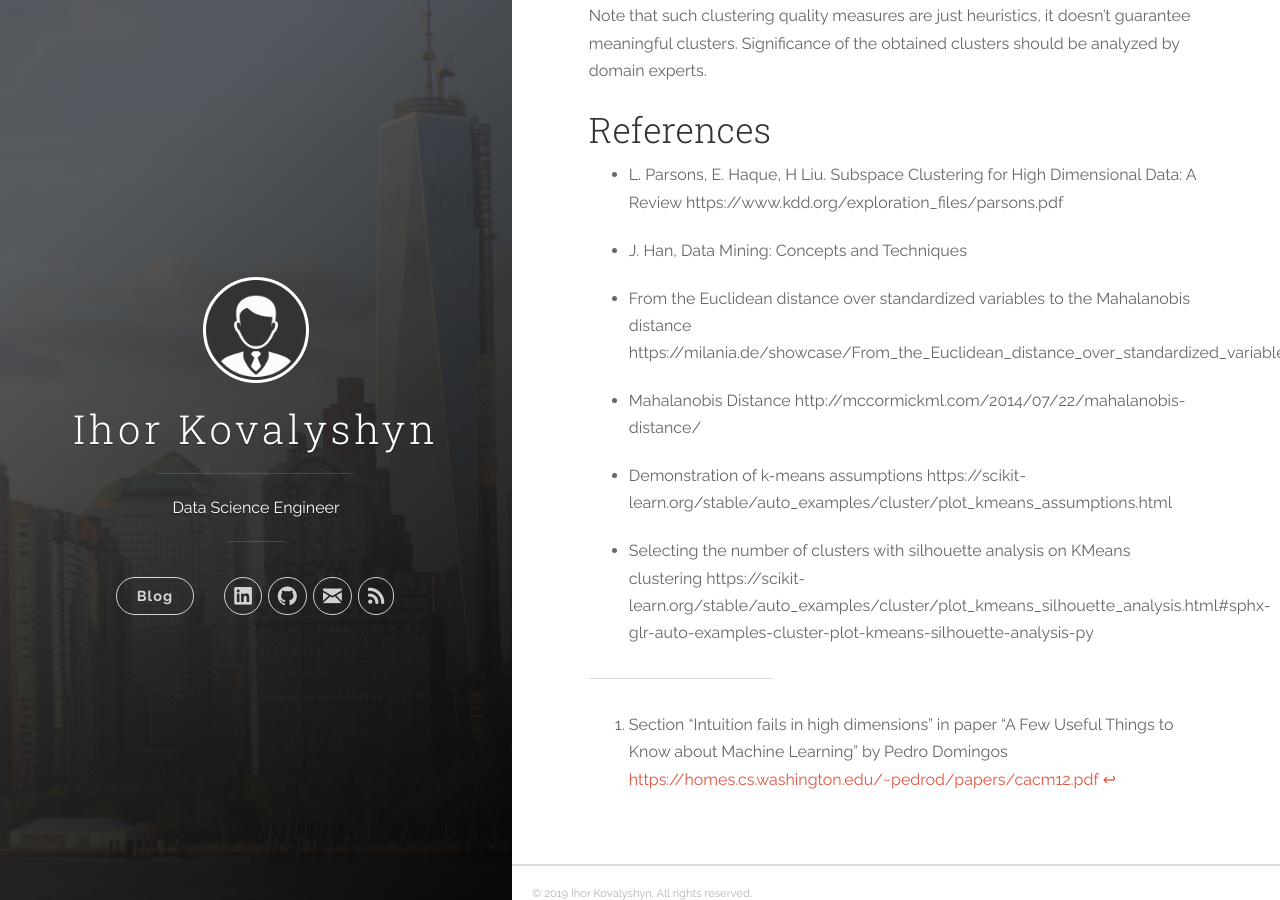
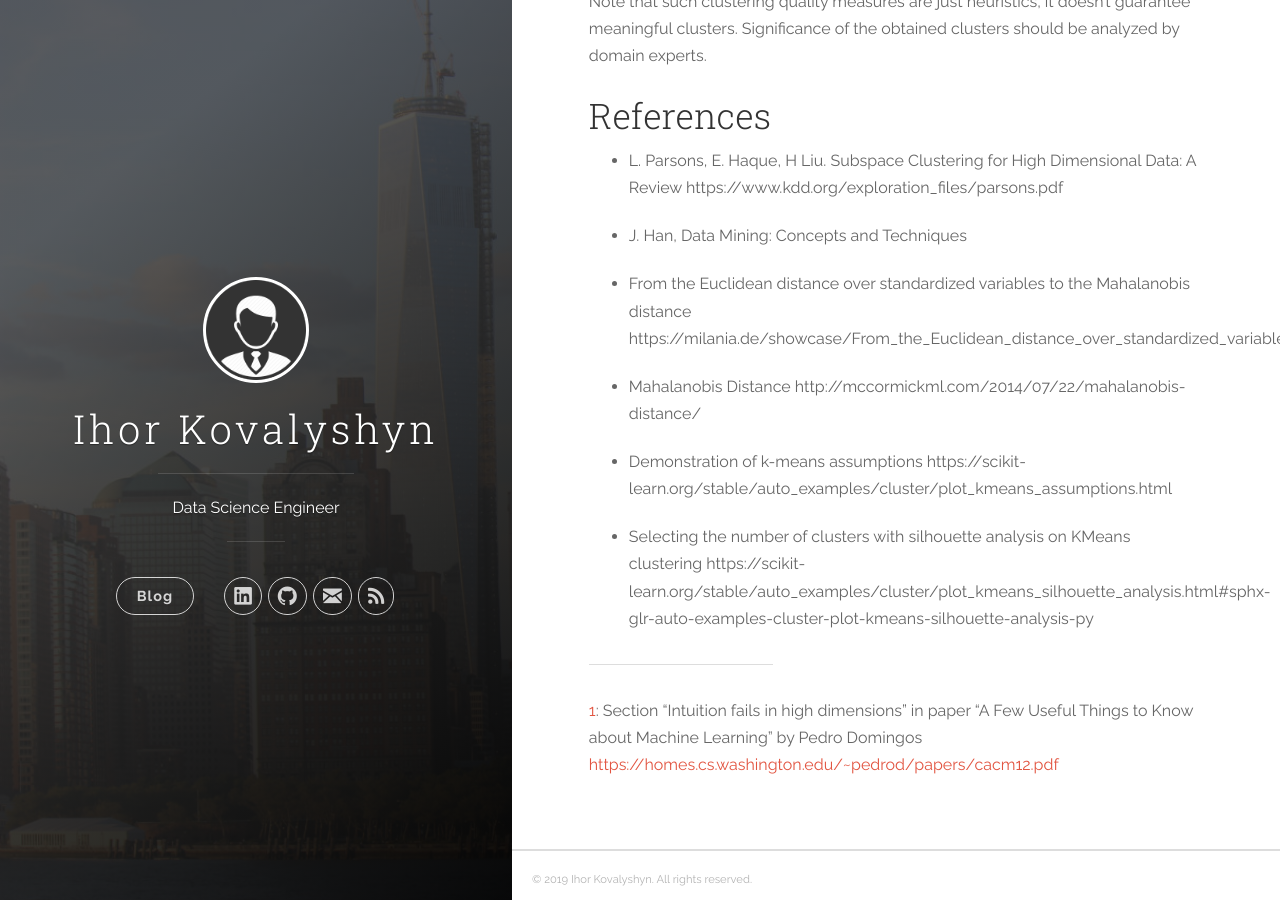
Before and after one commit to delta1epsilon/delta1epsilon.github.io, a Jekyll site: the page built from _posts/2019-06-06-Gotchas-with-clustering.md, in a window 1280 px wide and 900 px high, scrolled down 6884 px. Built offline with Jekyll 4.4.1, drawn with Linux system fonts in a browser that asks for light colours; nearby versions of some CDN libraries; a script that is not in the unit is left out; comment, search, counter and statistics services are not loaded.

Commit message:
update gotchas with clustering

```diff
--- a/_posts/2019-06-06-Gotchas-with-clustering.md
+++ b/_posts/2019-06-06-Gotchas-with-clustering.md
@@ -19,8 +19,7 @@ Clustering is meaningful only if there’s some non-random structure in a datase
 
 It’s always a good idea to visualize your data. t-SNE might be used for visualizing high-dimensional data. The figure below shows t-SNE embeddings for one of my datasets used for clustering - we can conclude that there’re some structures in the datasets and can try applying clustering to identify and analyze them.
 
-![](https://delta1epsilon.github.io/assets/gotchas_w_clustering/tsne_embeddings.png)
-
+<p style="text-align:center;"><img src="https://delta1epsilon.github.io/assets/gotchas_w_clustering/tsne_embeddings.png"></p>
 
 
 
@@ -32,7 +31,7 @@ It’s kind of intuitive that gathering more features might provide new informat
 Many of the dimensions are often irrelevant and clusters may exist only in some subspaces. Clusters can be spread out across irrelevant dimensions, which can confuse traditional clustering algorithms. So, if you consider all the dimensions, you may no be able to find meaningful clusters. A nice example of such case is described in paper [Subspace Clustering
 for High Dimensional Data: A Review](https://www.kdd.org/exploration_files/parsons.pdf). Four clusters were generated, each existing in only two of the three dimensions - see the figure below.
 
-![](https://delta1epsilon.github.io/assets/gotchas_w_clustering/high_dimension_clustering_1.png)
+<p style="text-align:center;"><img src="https://delta1epsilon.github.io/assets/gotchas_w_clustering/high_dimension_clustering_1.png"></p>
 
 The red and green clusters were generated in dimensions `a` and `b`, while blue and purple clusters were generated in dimensions `b` and `c` - it can be observed in the corresponding dimensions:
 
@@ -41,7 +40,7 @@ The red and green clusters were generated in dimensions `a` and `b`, while blue
 When K-Means is used on this example - it does a poor job, since each cluster is spread across some irrelevant dimension. So, in order to identify each of the clusters in this dataset, we have to look for it in the appropriate subspaces.
 
 
-Another problem that high-dimensional data presents is a [Curse of dimensionality](https://en.wikipedia.org/wiki/Curse_of_dimensionality). Curse of dimensionality is named to be the biggest problem in machine learning after overfitting[^1]. As the number of dimensions increase, the data becomes more sparse and distance measure becomes increasingly meaningless. Points in very high dimensions tend to be equidistant from each other.
+Another problem that high-dimensional data presents is a [Curse of dimensionality](https://en.wikipedia.org/wiki/Curse_of_dimensionality). Curse of dimensionality is named to be the biggest problem in machine learning after overfitting<sup>[1](#ftn1)</sup>. As the number of dimensions increase, the data becomes more sparse and distance measure becomes increasingly meaningless. Points in very high dimensions tend to be equidistant from each other.
 
 Paper [Subspace Clustering
 for High Dimensional Data: A Review](https://www.kdd.org/exploration_files/parsons.pdf) provides an example of how additional dimensions spread out the points - see the figure below. The dataset is a sample of 20 points from uniform distribution between 0 and 2 in each of three dimensions.
@@ -143,4 +142,4 @@ Note that such clustering quality measures are just heuristics, it doesn’t gua
 
 ---
 
-[^1]: Section "Intuition fails in high dimensions" in paper "A Few Useful Things to Know about Machine Learning" by Pedro Domingos [https://homes.cs.washington.edu/~pedrod/papers/cacm12.pdf](https://homes.cs.washington.edu/~pedrod/papers/cacm12.pdf)
+<a name="ftn1">1</a>: Section "Intuition fails in high dimensions" in paper "A Few Useful Things to Know about Machine Learning" by Pedro Domingos [https://homes.cs.washington.edu/~pedrod/papers/cacm12.pdf](https://homes.cs.washington.edu/~pedrod/papers/cacm12.pdf)
```
Also changed, not shown: assets/gotchas_w_clustering/k-means_assumptions.png.
